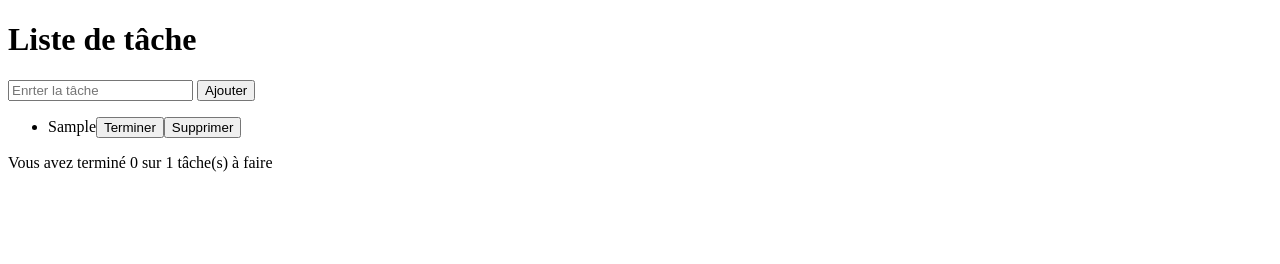
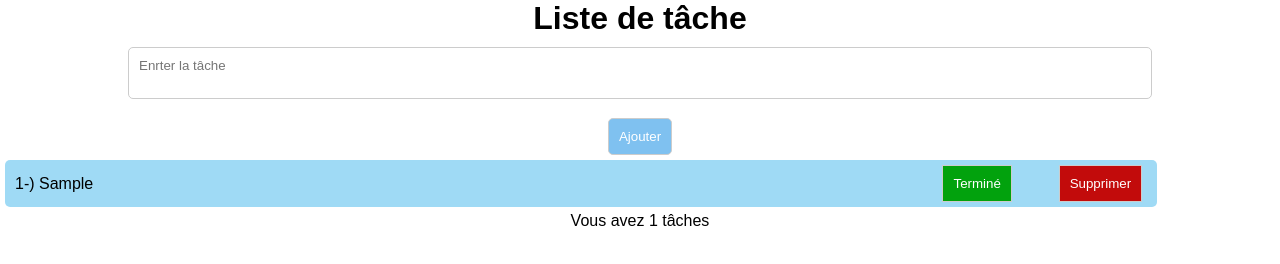
Before and after one commit to AyenaCode/DoList, a plain HTML site: page index.html in a window 1280 px wide. Both pictures are taken after typing "Sample" into the empty fields and a click on the button "Ajouter". Drawn offline with Linux system fonts and the light colour scheme.

Commit message:
review++

```diff
--- a/index.html
+++ b/index.html
@@ -4,10 +4,11 @@
     <meta charset="UTF-8" />
     <meta name="viewport" content="width=device-width, initial-scale=1.0" />
     <title>DoList</title>
+    <link rel="stylesheet" href="./style.css" />
   </head>
   <body>
     <h1>Liste de tâche</h1>
-    <input type="text" name="task" id="task" placeholder="Enrter la tâche" />
+    <textarea id="task" placeholder="Enrter la tâche"></textarea>
 
     <button id="addBtn">Ajouter</button>
 
@@ -15,6 +16,6 @@
 
     <p id="count">Vous n'avez aucune tâche</p>
 
-    <script src="./tastList.js"></script>
+    <script src="./taskList.js"></script>
   </body>
 </html>
--- /dev/null
+++ b/style.css
@@ -0,0 +1,72 @@
+* {
+  font-family: Arial, sans-serif;
+  margin: 0;
+  padding: 0;
+  box-sizing: border-box;
+  text-align: center;
+}
+
+textarea {
+  width: 80%;
+  padding: 10px;
+  margin: 10px;
+  border-radius: 5px;
+  border: 1px solid #ccc;
+  resize: none;
+  text-align: start;
+}
+
+button {
+  padding: 10px;
+  display: block;
+  margin: 5px auto;
+  border-radius: 5px;
+  border: 1px solid #ccc;
+  background: #7fc1f0;
+  cursor: pointer;
+  color: white;
+  transition: 0.3s;
+}
+
+button:hover {
+  background: #4e9fd9;
+}
+.task {
+  background: #9fdaf5;
+  padding: 0;
+  margin: 5px;
+  border-radius: 5px;
+  width: 90%;
+  display: grid;
+  grid-template-columns: 8fr 1fr 1fr;
+  grid-column-gap: 10px;
+  grid-column: auto;
+  align-items: center;
+}
+.task p {
+  margin: 0;
+  padding: 10px;
+  text-align: start;
+
+  border-top-left-radius: 5px;
+  border-bottom-left-radius: 5px;
+}
+.task button {
+  background: #c20b0b;
+  border-radius: 0;
+}
+.task button:hover {
+  background: #af0606;
+}
+
+.done {
+  text-decoration: line-through;
+  background: #c3e6d0;
+}
+
+#doneBtn {
+  background: #02a20d;
+}
+#doneBtn:hover {
+  background: #04810c;
+}
--- /dev/null
+++ b/taskList.js
@@ -0,0 +1,58 @@
+const input = document.getElementById("task");
+const addButton = document.getElementById("addBtn");
+const taskList = document.getElementById("taskList");
+const counter = document.getElementById("count");
+
+const taskTab = [];
+
+// Ajouter une tâche avec les boutons "Terminé" et "Supprimer"
+addButton.addEventListener("click", () => {
+  if (input.value === "") {
+    alert("Veuillez entrer une tâche");
+  } else {
+    taskTab.push(input.value);
+    input.value = "";
+    displayTask();
+  }
+});
+
+/**
+ * Afficher les tâches dans le DOM
+ * @returns {void}
+ *
+ */
+function displayTask() {
+  taskList.innerHTML = "";
+  taskTab.forEach((task, index) => {
+    const taskDiv = document.createElement("div");
+    taskDiv.classList.add("task");
+    taskDiv.innerHTML = `
+      <p>${index + 1}-) ${task}</p>
+      <button id="doneBtn" onclick="taskDone(${index})">Terminé</button>
+      <button id="delete" onclick="removeTask(${index})">Supprimer</button>
+    `;
+    taskList.appendChild(taskDiv);
+  });
+  counter.textContent = `Vous avez ${taskTab.length} tâches`;
+}
+
+/**
+ * Supprimer une tâche
+ * @param {number} index
+ */
+function removeTask(index) {
+  taskTab.splice(index, 1);
+  displayTask();
+}
+/**
+ * Marquer une tâche comme terminée
+ * @param {number} index
+ */
+function taskDone(index) {
+  taskList.children[index].firstElementChild.classList.toggle("done");
+  // Mettre à jour le compteur en diminuant le nombre de tâches
+  const doneTasks = taskList.querySelectorAll(".done").length;
+  counter.textContent = `Vous avez ${
+    taskTab.length - doneTasks
+  } tâches restantes`;
+}
--- a/tastList.js
+++ /dev/null
@@ -1,73 +0,0 @@
-const input = document.getElementById("task");
-const addButton = document.getElementById("addBtn");
-const taskList = document.getElementById("taskList");
-const counter = document.getElementById("count");
-
-const taskTab = [];
-
-// Ajout de tâche
-const addTask = () => {
-  if (input.value.trim() === "") return;
-
-  const newTask = {
-    text: input.value.trim(),
-    completed: false,
-  };
-  taskTab.push(newTask);
-  renderTask();
-};
-
-// L'event d'ajout
-addButton.addEventListener("click", () => {
-  addTask();
-  input.value = "";
-});
-
-// Gestion globale des tâches
-function renderTask() {
-  taskList.innerHTML = "";
-
-  taskTab.forEach((task, index) => {
-    const li = createElement("li", task.text);
-    //Completer la tâche
-    if (task.completed) {
-      li.style.textDecoration = "line-through";
-    }
-
-    // Bouton terminer la tâche
-    const completeButton = createElement("button", "Terminer");
-    completeButton.addEventListener("click", () => {
-      taskTab[index].completed = !taskTab[index].completed;
-      renderTask();
-    });
-
-    // Bouton de suppression
-    const deteleButton = createElement("button", "Supprimer");
-    deteleButton.addEventListener("click", () => {
-      taskTab.splice(index, 1);
-      renderTask();
-    });
-
-    //Append
-    li.appendChild(completeButton);
-    li.appendChild(deteleButton);
-    taskList.appendChild(li);
-  });
-
-  //Conteur
-  const dotaskTask = taskTab.filter((tast) => tast.completed);
-  counter.innerText = `Vous avez terminé ${dotaskTask.length} sur ${taskTab.length} tâche(s) à faire`;
-}
-
-//dom
-function createElement(tag, content, atributs = {}) {
-  const element = document.createElement(tag);
-  element.textContent = content;
-  if (atributs != {}) {
-    for (const key in atributs) {
-      element.setAttribute(key, atributs[key]);
-    }
-  }
-
-  return element;
-}
```
